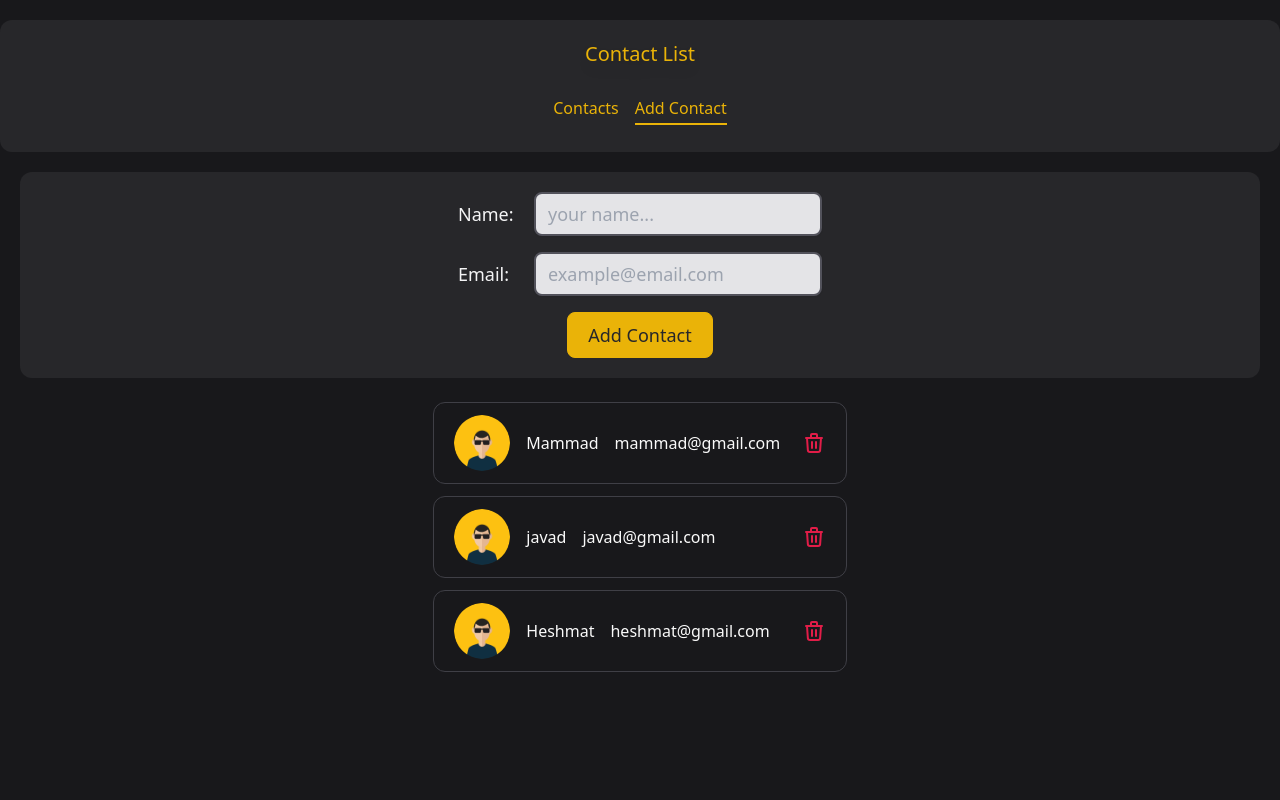
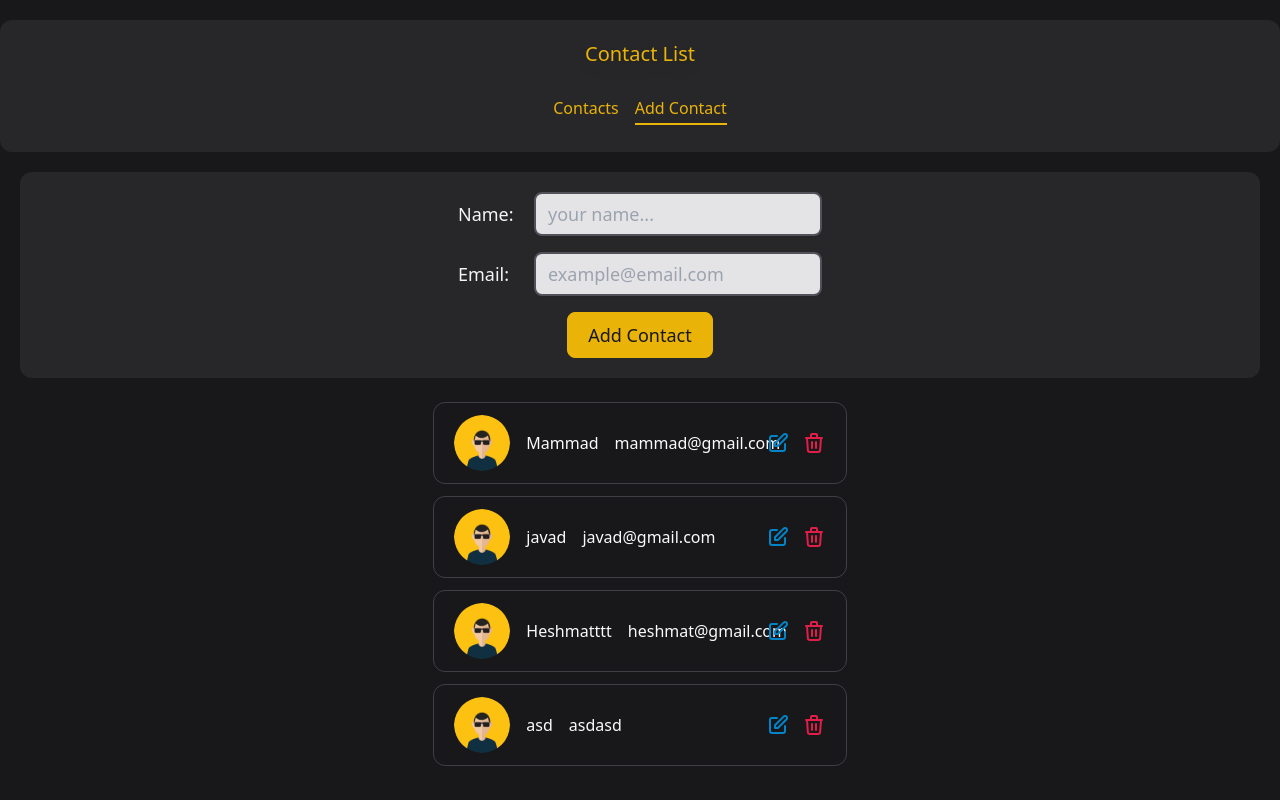
Before and after one commit to pedrrram/contact-list, a React (Create React App) app: page /add in a window 1280 px wide. Built offline with nearby package versions, Linux system fonts and the light colour scheme; data requests are answered from the project's data file.

Commit message:
edit contact feature

```diff
--- a/data/db.json
+++ b/data/db.json
@@ -12,8 +12,13 @@
     },
     {
       "id": 3,
-      "name": "Heshmat",
+      "name": "Heshmatttt",
       "email": "heshmat@gmail.com"
+    },
+    {
+      "id": 1659058313672,
+      "name": "asd",
+      "email": "asdasd"
     }
   ]
 }
--- a/src/App.js
+++ b/src/App.js
@@ -3,11 +3,15 @@ import { Routes, Route } from 'react-router-dom';
 
 import Layout from './components/layouts/Layout';
 import ContactApp from './components/contact-app';
-// import Contact from './components/contact-app/Contact';
 import NotFound from './pages/NotFound';
 import ContactDetails from './pages/ContactDetails';
 
-const AddContact = lazy(() => import('./components/contact-app/AddContact'));
+const AddContact = lazy(() =>
+  import(
+    /* webpackChunkName: "AddContact" */ './components/contact-app/AddContact'
+  )
+);
+const EditContact = lazy(() => import('./pages/EditContact'));
 
 const App = () => {
   return (
@@ -24,6 +28,14 @@ const App = () => {
           />
         </Route>
         <Route path="contacts/:id" element={<ContactDetails />} />
+        <Route
+          path="edit/:id"
+          element={
+            <Suspense>
+              <EditContact />
+            </Suspense>
+          }
+        />
         <Route path="*" element={<NotFound />} />
       </Routes>
     </Layout>
--- /dev/null
+++ b/src/components/Button.jsx
@@ -0,0 +1,14 @@
+const Button = ({ onClick, color, children }) => {
+  return (
+    <button
+      type="submit"
+      className={`text-zinc-900 font-normal border px-5 py-2 rounded-lg transition-all duration-300 hover:shadow-lg
+       bg-yellow-500 border-yellow-500 hover:shadow-yellow-500/50`}
+      onClick={onClick}
+    >
+      {children}
+    </button>
+  );
+};
+
+export default Button;
--- a/src/components/contact-app/AddContact.jsx
+++ b/src/components/contact-app/AddContact.jsx
@@ -6,6 +6,7 @@ import { addContactService } from '../../services/contactServices';
 
 import { contactFormConfig } from '../form/contactFormConfig';
 import useForm from '../form/useForm';
+import Button from '../Button';
 
 const AddContact = () => {
   const addContact = useOutletContext();
@@ -20,8 +21,10 @@ const AddContact = () => {
       };
       addContactService(contact)
         .then((res) => {
-          addContact(contact);
-          setData({ name: '', email: '' });
+          if (res.status === 201) {
+            addContact(contact);
+            setData({ name: '', email: '' });
+          }
         })
         .catch((err) => console.log(err));
     }
@@ -31,14 +34,7 @@ const AddContact = () => {
     <form className="bg-zinc-800 w-full flex flex-col items-center justify-center p-5 rounded-xl text-lg">
       <div className="flex flex-col justify-center items-center sm:w-96 space-y-4">
         {Inputs}
-        <button
-          type="submti"
-          onClick={submitHandler}
-          className="text-zinc-800 bg-yellow-500 font-normal border border-yellow-500 px-5 py-2 rounded-lg transition-all duration-300
-         hover:shadow-lg hover:shadow-yellow-500/50"
-        >
-          Add Contact
-        </button>
+        <Button onClick={submitHandler}>Add Contact</Button>
       </div>
     </form>
   );
--- a/src/components/contact-app/Contact.jsx
+++ b/src/components/contact-app/Contact.jsx
@@ -16,7 +16,7 @@ const Contact = ({ contact, deleteContact }) => {
   };
 
   return (
-    <div className="flex justify-between items-center w-full sm:w-1/3 bg-zinc-900 border border-zinc-700 px-5 py-3 rounded-xl">
+    <div className="flex justify-between items-center w-full sm:w-1/3 bg-zinc-900 border border-zinc-700 px-5 py-3 rounded-xl space-x-3">
       <Link
         to={`/contacts/${contact.id}`}
         state={{ contact }}
@@ -29,6 +29,23 @@ const Contact = ({ contact, deleteContact }) => {
         />
         <span className="mr-4">{contact.name}</span>
         <span>{contact.email}</span>
+      </Link>
+
+      <Link to={`/edit/${contact.id}`}>
+        <svg
+          xmlns="http://www.w3.org/2000/svg"
+          className="h-6 w-6 text-sky-600 cursor-pointer hover:text-sky-400 transition-colors duration-300"
+          fill="none"
+          viewBox="0 0 24 24"
+          stroke="currentColor"
+          strokeWidth={2}
+        >
+          <path
+            strokeLinecap="round"
+            strokeLinejoin="round"
+            d="M11 5H6a2 2 0 00-2 2v11a2 2 0 002 2h11a2 2 0 002-2v-5m-1.414-9.414a2 2 0 112.828 2.828L11.828 15H9v-2.828l8.586-8.586z"
+          />
+        </svg>
       </Link>
 
       {deleteContact && (
--- a/src/components/contact-app/index.jsx
+++ b/src/components/contact-app/index.jsx
@@ -1,11 +1,9 @@
-import { lazy, Suspense, useCallback, useEffect, useState } from 'react';
+import { useCallback, useEffect, useState } from 'react';
 
 import { Outlet } from 'react-router-dom';
 
 import { getContacts } from '../../services/contactServices';
-const ContactList = lazy(() =>
-  import(/* webpackChunkName: "ContactList" */ './ContactList')
-);
+import ContactList from './ContactList';
 
 const ContactApp = () => {
   const [contacts, setConatcts] = useState([]);
@@ -32,9 +30,7 @@ const ContactApp = () => {
     <>
       <Outlet context={addContact} />
       {contacts.length ? (
-        <Suspense>
-          <ContactList contacts={contacts} deleteContact={deleteContact} />
-        </Suspense>
+        <ContactList contacts={contacts} deleteContact={deleteContact} />
       ) : null}
     </>
   );
--- /dev/null
+++ b/src/pages/EditContact.jsx
@@ -0,0 +1,46 @@
+import { useEffect } from 'react';
+import { useNavigate, useParams } from 'react-router-dom';
+
+import { contactFormConfig } from '../components/form/contactFormConfig';
+import useForm from '../components/form/useForm';
+import Button from '../components/Button';
+
+import { getContact, updateContact } from '../services/contactServices';
+
+const EditContact = () => {
+  const [data, setData, Inputs] = useForm(contactFormConfig);
+  const { id } = useParams();
+
+  const navigate = useNavigate();
+
+  useEffect(() => {
+    getContact(id).then((res) => setData({ name: res.name, email: res.email }));
+  }, []);
+
+  const submitHandler = (e) => {
+    e.preventDefault();
+    if (data.name && data.email) {
+      const contact = {
+        id,
+        ...data,
+      };
+      updateContact(contact)
+        .then((res) => {
+          if (res.status === 200) navigate('/');
+        })
+        .catch((err) => console.log(err));
+    }
+  };
+
+  return (
+    <form className="bg-zinc-800 w-full flex flex-col items-center justify-center p-5 rounded-xl text-lg">
+      <div className="flex flex-col justify-center items-center sm:w-96 space-y-4">
+        <h1 className="text-2xl mb-2 text-sky-500">Edit Contact</h1>
+        {Inputs}
+        <Button onClick={submitHandler}>Update</Button>
+      </div>
+    </form>
+  );
+};
+
+export default EditContact;
--- a/src/services/contactServices.js
+++ b/src/services/contactServices.js
@@ -1,11 +1,19 @@
 const baseURL = 'http://localhost:3003';
+const headers = {
+  'Content-Type': 'application/json',
+};
 
 export function getContacts() {
   return fetch(`${baseURL}/contacts`, {
     method: 'GET',
-    headers: {
-      'Content-Type': 'application/json',
-    },
+    headers,
+  }).then((res) => res.json());
+}
+
+export function getContact(id) {
+  return fetch(`${baseURL}/contacts/${id}`, {
+    method: 'GET',
+    headers,
   }).then((res) => res.json());
 }
 
@@ -13,14 +21,21 @@ export function addContactService(contact) {
   return fetch(`${baseURL}/contacts`, {
     method: 'POST',
     body: JSON.stringify(contact),
-    headers: {
-      'Content-Type': 'application/json',
-    },
+    headers,
+  });
+}
+
+export function updateContact(contact) {
+  return fetch(`${baseURL}/contacts/${contact.id}`, {
+    method: 'PUT',
+    body: JSON.stringify(contact),
+    headers,
   });
 }
 
 export function deleteContactService(id) {
   return fetch(`${baseURL}/contacts/${id}`, {
     method: 'DELETE',
+    headers,
   });
 }
```
